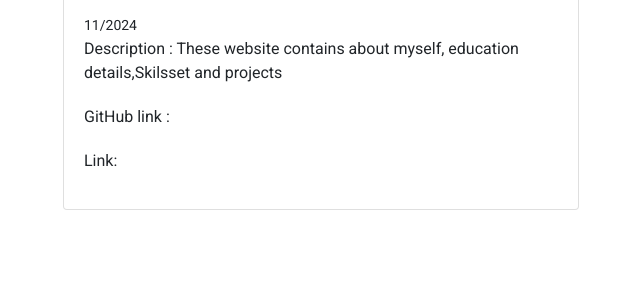
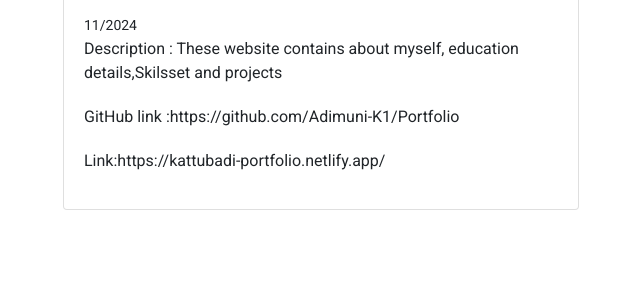
Before and after one commit to Adimuni-K1/Portfolio, a plain HTML site: page index.html in a window 1280 px wide. Shown: the part 2638-2945 px from the top of the page, without its empty margins (639-1279 px from the left). Drawn offline with nearby package versions, Linux system fonts and the light colour scheme; a script that the page names is missing.

Commit message:
some changes

```diff
--- a/index.html
+++ b/index.html
@@ -22,7 +22,7 @@
 <li><a href="https://www.facebook.com/kattubadi.adi"><i class="fab fa-facebook-f"></i></a></li>
 <li><a href="#"><i class="fab fa-twitter"></i></a></li>
 <li><a href="http://www.linkedin.com/in/kattubadi-adi-muni-9268a72b2" target="_blank"><i class="fab fa-linkedin"></i></a></li>
-<li><a href=""><i class="fab fa-slack"></i></a></li>
+<li><a href="https://kattubadi-portfolio.netlify.app/"><i class="fab fa-slack"></i></a></li>
 <li><a href="https://github.com/Adimuni-K1"><i class="fab fa-github"></i></a></li>
 </ul>
 </div>
@@ -198,8 +198,8 @@
 <div class="accordion-body">
 <small>11/2024</small>
 <p>Description : These website contains about myself, education details,Skilsset and projects </p>
-<p>GitHub link : </p>
-<p>Link:</p>
+<p>GitHub link :https://github.com/Adimuni-K1/Portfolio</p>
+<p>Link:https://kattubadi-portfolio.netlify.app/</p>
 </div>
 </div>
 </div>
```
